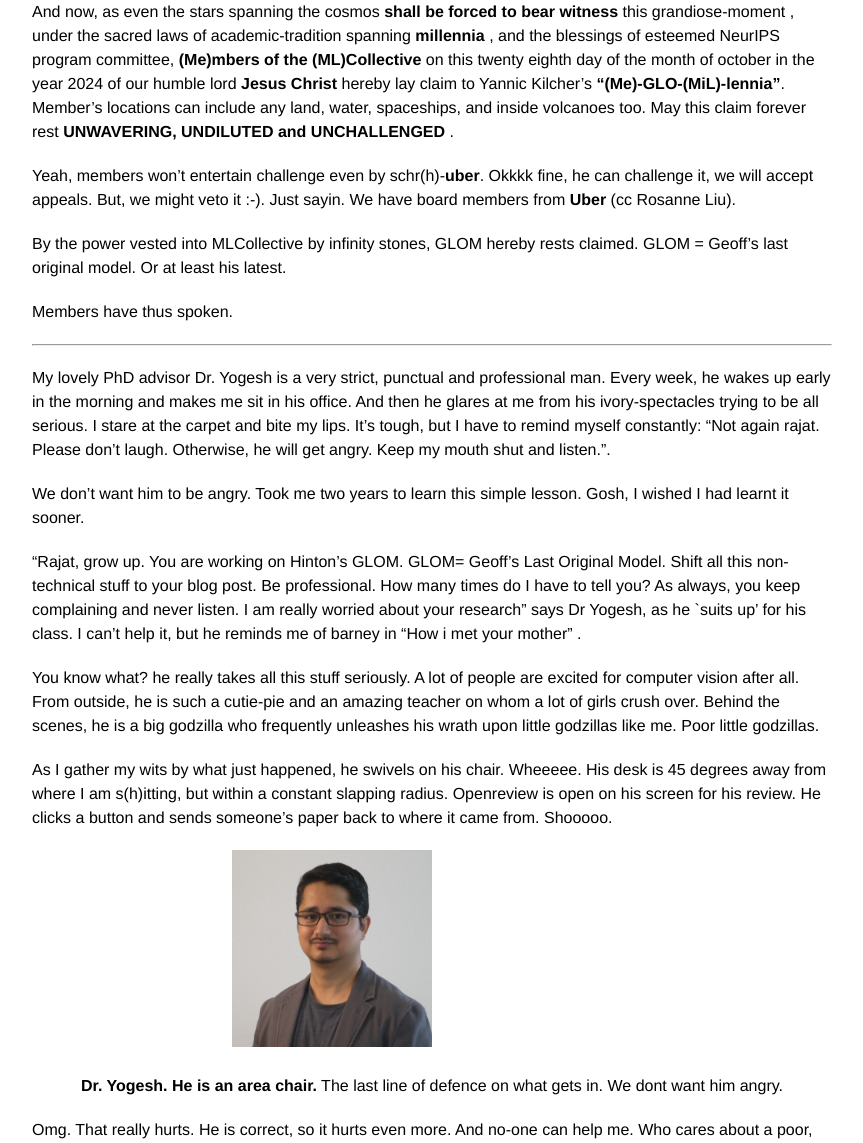
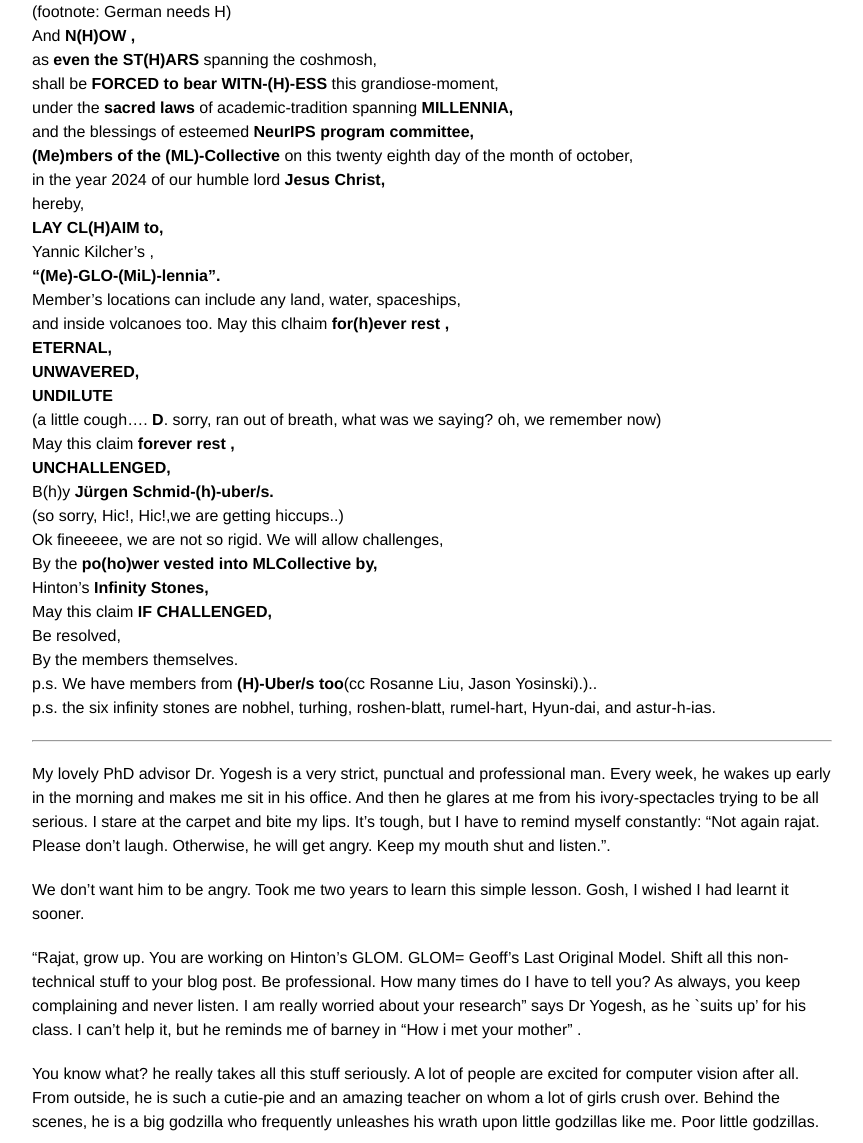
Before and after one commit to rajatmodi62/rajatmodi62.github.io, a Jekyll site: the page built from _posts/2024-10-26-hinton_apm.md, in a window 1280 px wide and 1400 px high, scrolled down 1486 px. Shown: the part 257-1400 px from the top of the window, without its empty margins (208-1071 px from the left). Built offline with Jekyll 4.4.1, drawn with Linux system fonts in a browser that asks for light colours; comment, search, counter and statistics services are not loaded; some of the changed text lies outside the part shown.

Commit message:
soft link blog

```diff
--- a/_posts/2024-10-26-hinton_apm.md
+++ b/_posts/2024-10-26-hinton_apm.md
@@ -27,13 +27,46 @@ date:   2024-10-26 11:00:00
 </div>
 
 
-And now, as even the stars spanning the cosmos <b> shall be forced to bear witness </b>  this grandiose-moment , under the sacred laws of academic-tradition spanning <b> millennia </b>, and the blessings of esteemed NeurIPS program committee, <b>(Me)mbers of the (ML)Collective</b> on this twenty eighth day of the month of october in the year 2024 of our humble lord <b>Jesus Christ</b>  hereby lay claim to  Yannic Kilcher’s <b>“(Me)-GLO-(MiL)-lennia”</b>. Member's locations can include any land, water, spaceships, and inside volcanoes too. May this claim forever rest <b>UNWAVERING, UNDILUTED and UNCHALLENGED </b>.
+
+(footnote: German needs H) <br>
+And <b>N(H)OW ,</b> <br>
+as <b>even the ST(H)ARS</b> spanning the coshmosh,<br>
+shall be <b>FORCED to bear WITN-(H)-ESS</b> this grandiose-moment,<br>
+under the <b>sacred laws</b> of academic-tradition spanning <b>MILLENNIA,</b><br>
+and the blessings of esteemed <b>NeurIPS program committee, </b><br>
+<b>(Me)mbers of the (ML)-Collective </b>on this twenty eighth day of the month of october,<br>
+in the year 2024 of our humble lord <b>Jesus Christ,</b> <br>
+hereby,<br>
+<b>LAY CL(H)AIM to,</b><br>
+ Yannic Kilcher’s ,<br>
+<b>“(Me)-GLO-(MiL)-lennia”.</b><br>
+Member’s locations can include any land, water, spaceships,<br>
+and inside volcanoes too. May this clhaim <b>for(h)ever rest ,</b><br>
+<b>ETERNAL,</b><br>
+<b>UNWAVERED,</b><br>
+<b>UNDILUTE</b><br>
+(a little cough.... <b>D</b>. sorry, ran out of breath, what was we saying? oh, we remember now)<br>
+May this claim <b>forever rest ,</b><br>
+<b>UNCHALLENGED,</b><br>
+B(h)y <b>Jürgen Schmid-(h)-uber/s.</b><br>
+(so sorry, Hic!, Hic!,we are getting hiccups..)<br>
+Ok fineeeee, we are not so rigid. We will allow challenges, <br>
+By the <b>po(ho)wer vested into MLCollective by,</b> <br>
+Hinton's <b>Infinity Stones,</b><br>
+May this claim <b>IF CHALLENGED,</b><br>
+Be resolved,<br>
+By the members themselves. <br>
+p.s. We have members from <b>(H)-Uber/s too</b>(cc Rosanne Liu, Jason Yosinski).)..<br>
+p.s. the six infinity stones are nobhel, turhing, roshen-blatt, rumel-hart, Hyun-dai, and astur-h-ias. <br>
+
+
+<!-- And now, as even the stars spanning the cosmos <b> shall be forced to bear witness </b>  this grandiose-moment , under the sacred laws of academic-tradition spanning <b> millennia </b>, and the blessings of esteemed NeurIPS program committee, <b>(Me)mbers of the (ML)Collective</b> on this twenty eighth day of the month of october in the year 2024 of our humble lord <b>Jesus Christ</b>  hereby lay claim to  Yannic Kilcher’s <b>“(Me)-GLO-(MiL)-lennia”</b>. Member's locations can include any land, water, spaceships, and inside volcanoes too. May this claim forever rest <b>UNWAVERING, UNDILUTED and UNCHALLENGED </b>.
 
 Yeah, members won't entertain challenge even by schr(h)-<b>uber</b>. Okkkk fine, he can challenge it, we will accept appeals. But, we might veto it :-). Just sayin. We have board members from <b>Uber</b> (cc Rosanne Liu).
 
 By the power vested into MLCollective by infinity stones, GLOM hereby rests claimed. GLOM = Geoff's last original model. Or at least his latest.
 
-Members have thus spoken.
+Members have thus spoken.  -->
 
 <!-- Next time they will be grateful to speak at DLCT talk. If Rosanne/Jason allow that is :-).  -->
 
```
Also changed, not shown: other parts of _posts/2024-10-26-hinton_apm.md (+2 -2 lines).
